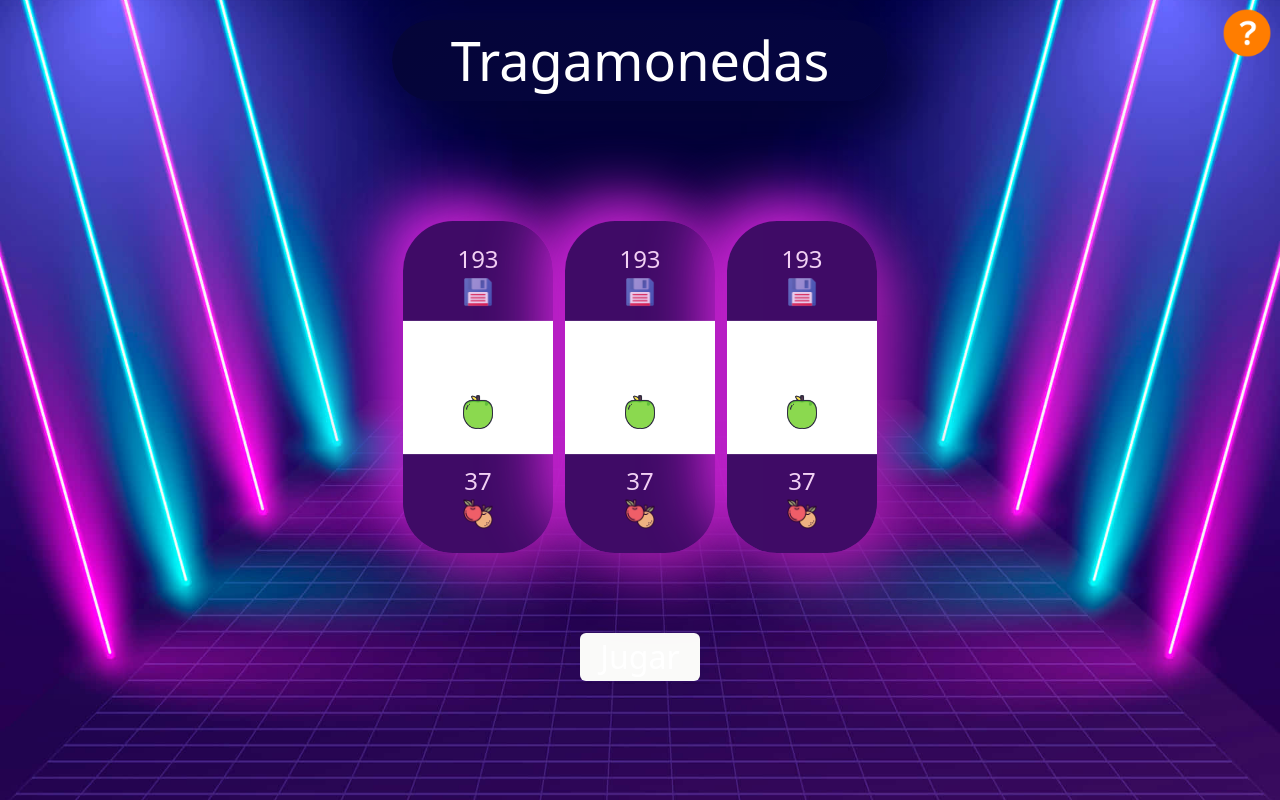
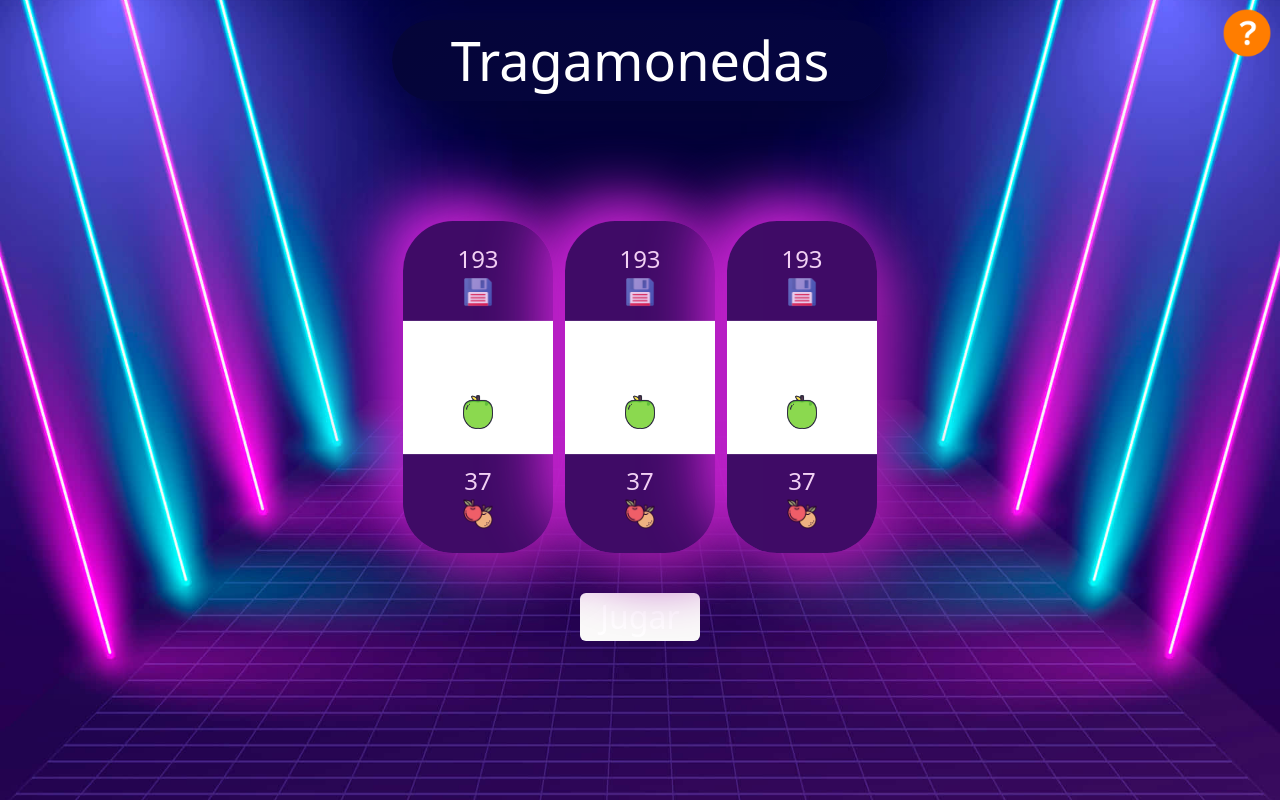
Before and after one commit to adecuellarv/react-nextjs, a Next.js app: page /game in a window 1280 px wide. Built offline with nearby package versions, Linux system fonts and the light colour scheme; a web font is replaced by a local one.

Commit message:
margin top

```diff
--- a/src/app/componets/slotMachines/index.tsx
+++ b/src/app/componets/slotMachines/index.tsx
@@ -86,7 +86,7 @@ const SlotMachines = () => {
           />
         </div>
       </div>
-      <div className="text-center mt-20 cursor-pointer">
+      <div className="text-center mt-[40px] cursor-pointer">
         <button onClick={handleStartGame} className="px-5 bg-stone-50 rounded-md btn-play">Jugar</button>
       </div>
       <div className="absolute top-2 right-2 ">
```
